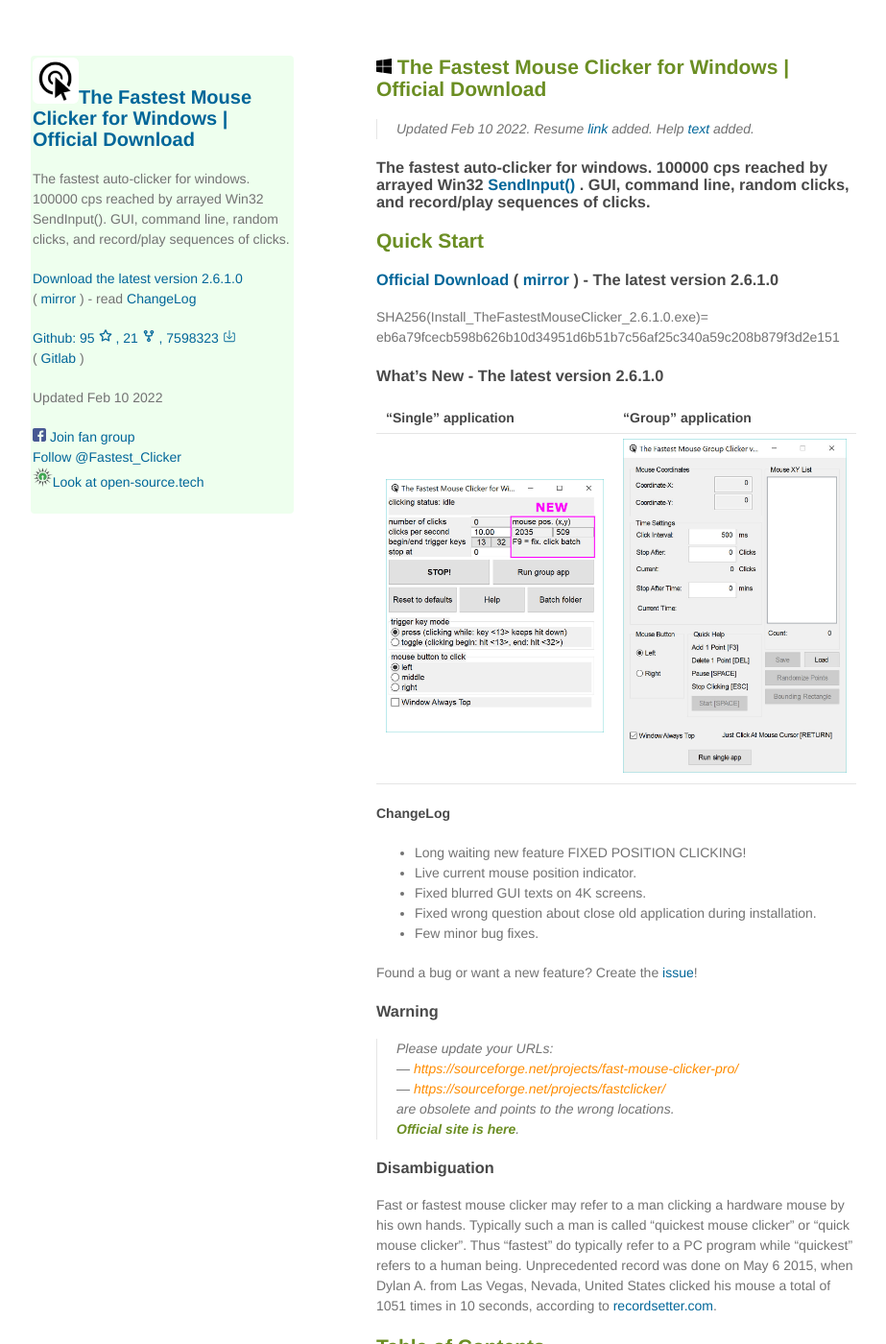
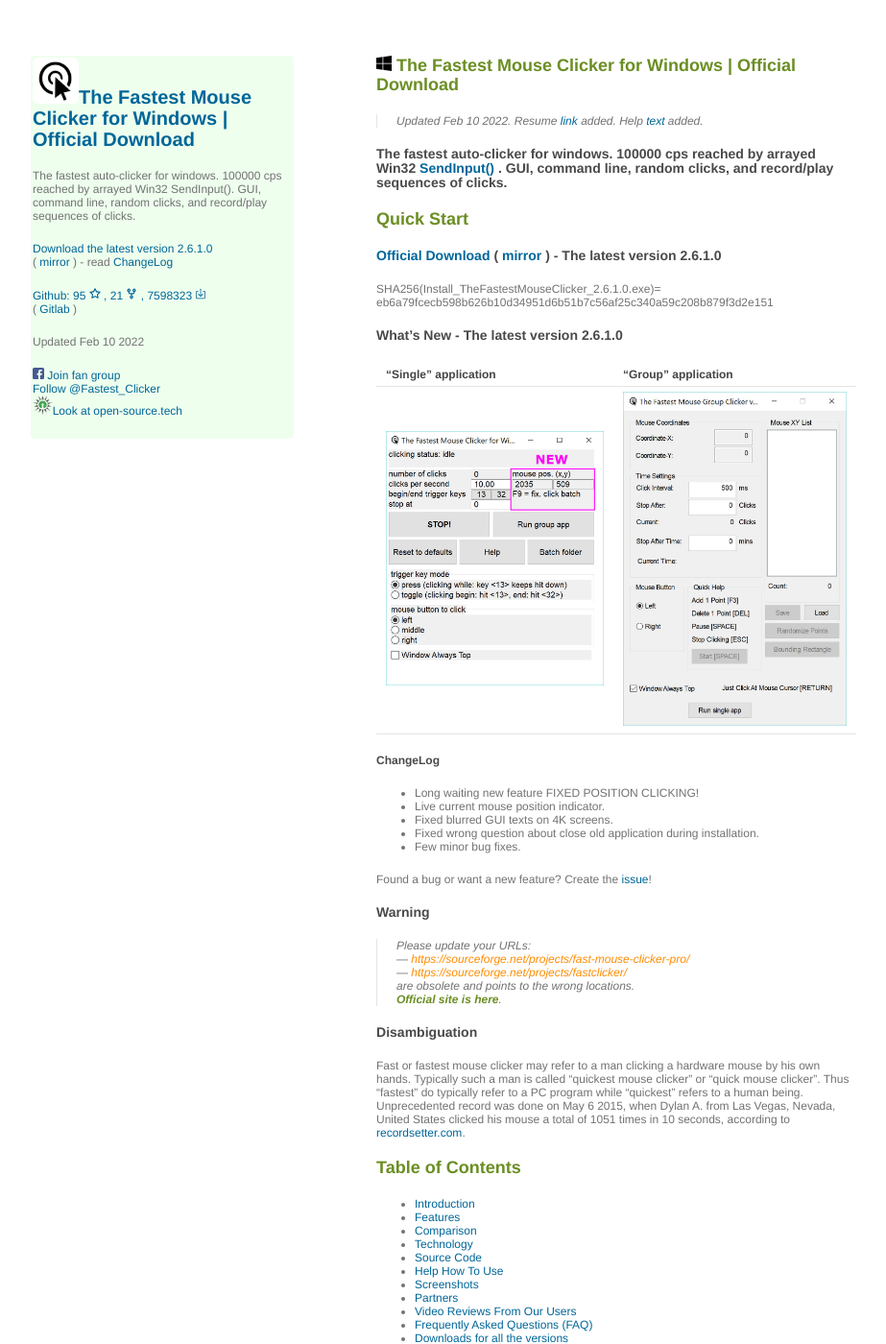
Before and after one commit to windows-2048/The-Fastest-Mouse-Clicker-for-Windows, a Jekyll site: the page built from docs/README.md, in a window 1280 px wide and 1400 px high. Shown: the whole window at 96% size, without its empty margins (178-1101 px from the left). Built offline with Jekyll 4.4.1, drawn with Linux system fonts in a browser that asks for light colours; our own code applies the rules of GitHub Pages for plain Markdown files; comment, search, counter and statistics services are not loaded.

Commit message:
fix font size

```diff
--- a/docs/assets/css/mystyle.css
+++ b/docs/assets/css/mystyle.css
@@ -219,7 +219,7 @@
 body {
     background-color: #fff;
     padding: 50px;
-    font: 14px/1.5 Helvetica, Arial, sans-serif;
+    font: 12px Helvetica, Arial, sans-serif;
     color: #727272;
     font-weight: normal;
 }
@@ -267,7 +267,7 @@ a:focus {
 	text-decoration: underline;
 }
 a small {
-    font-size: 11px;
+    font-size: 10px;
     color: #777;
     margin-top: -0.3em;
     display: block;
@@ -325,7 +325,7 @@ kbd {
     box-shadow: inset 0 -1px 0 #959da5;
     color: #444d56;
     display: inline-block;
-    font-size: 11px;
+    font-size: 12px;
     line-height: 10px;
     padding: 3px 5px;
     vertical-align: middle;
@@ -359,7 +359,7 @@ ul.downloads {
 }
 .downloads a {
     line-height: 1;
-    font-size: 11px;
+    font-size: 12px;
     color: #069;
     display: block;
     text-align: center;
@@ -394,7 +394,7 @@ section {
     padding-bottom: 50px;
 }
 small {
-    font-size: 11px;
+    font-size: 10px;
 }
 hr {
     border: 0;
```
